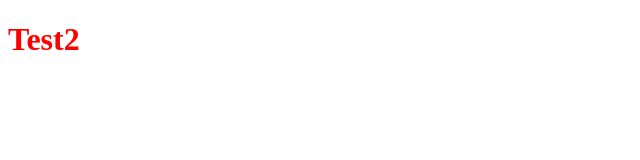
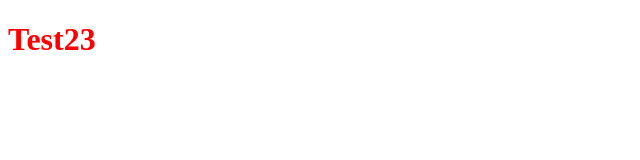
Before and after one commit to Simone-04/Google-Tag-Manager, a plain HTML site: page index.html in a window 1280 px wide. Shown: the full height of the page, 0-640 px from the left. Drawn offline with Linux system fonts and the light colour scheme.

Commit message:
first commit

```diff
--- a/index.html
+++ b/index.html
@@ -8,7 +8,7 @@
     <link rel="stylesheet" href="style.css">
 </head>
 <body>
-  <h1>Test2</h1>
+  <h1>Test23</h1>
   <script src="js/main.js"></script>
 </body>
 </html>
```
